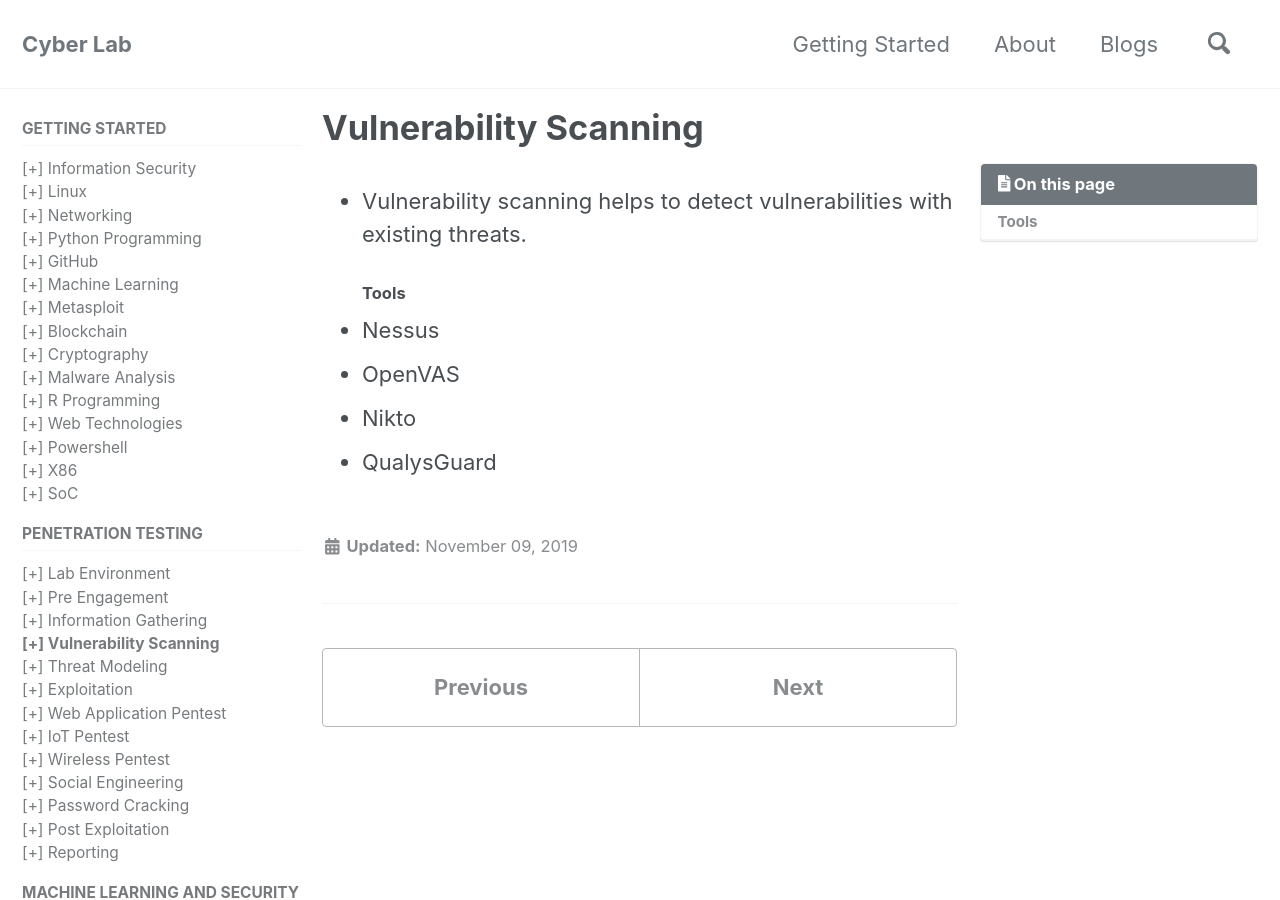
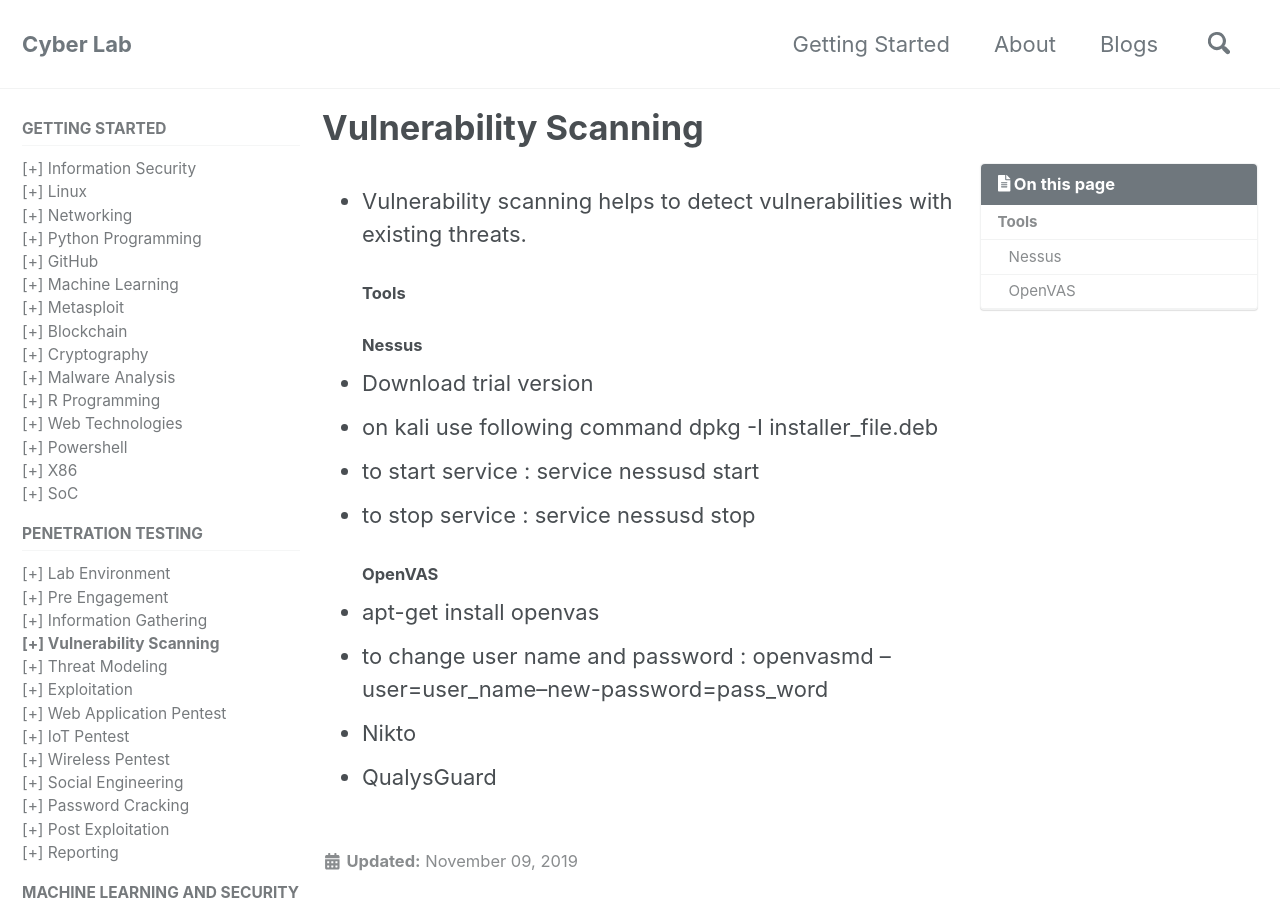
Before and after one commit to mohareti/cyberlab, a Jekyll site: the page built from _pentest/03_vul-scan.md, in a window 1280 px wide and 900 px high. Built offline with Jekyll 4.4.1, drawn with Linux system fonts in a browser that asks for light colours; cached includes are drawn as plain includes; nearby versions of some CDN libraries.

Commit message:
Update 03_vul-scan.md

```diff
--- a/_pentest/03_vul-scan.md
+++ b/_pentest/03_vul-scan.md
@@ -6,7 +6,13 @@ toc: true
 
 - Vulnerability scanning helps to detect vulnerabilities with existing threats.
 #### Tools
-- Nessus
-- OpenVAS
+##### Nessus
+ - Download trial version
+ - on kali use following command dpkg -I installer_file.deb
+ - to start service : service nessusd start
+ - to stop service  : service nessusd stop
+##### OpenVAS
+  - apt-get install openvas
+  - to change user name and password : openvasmd –user=user_name–new-password=pass_word
 - Nikto
 - QualysGuard
```
